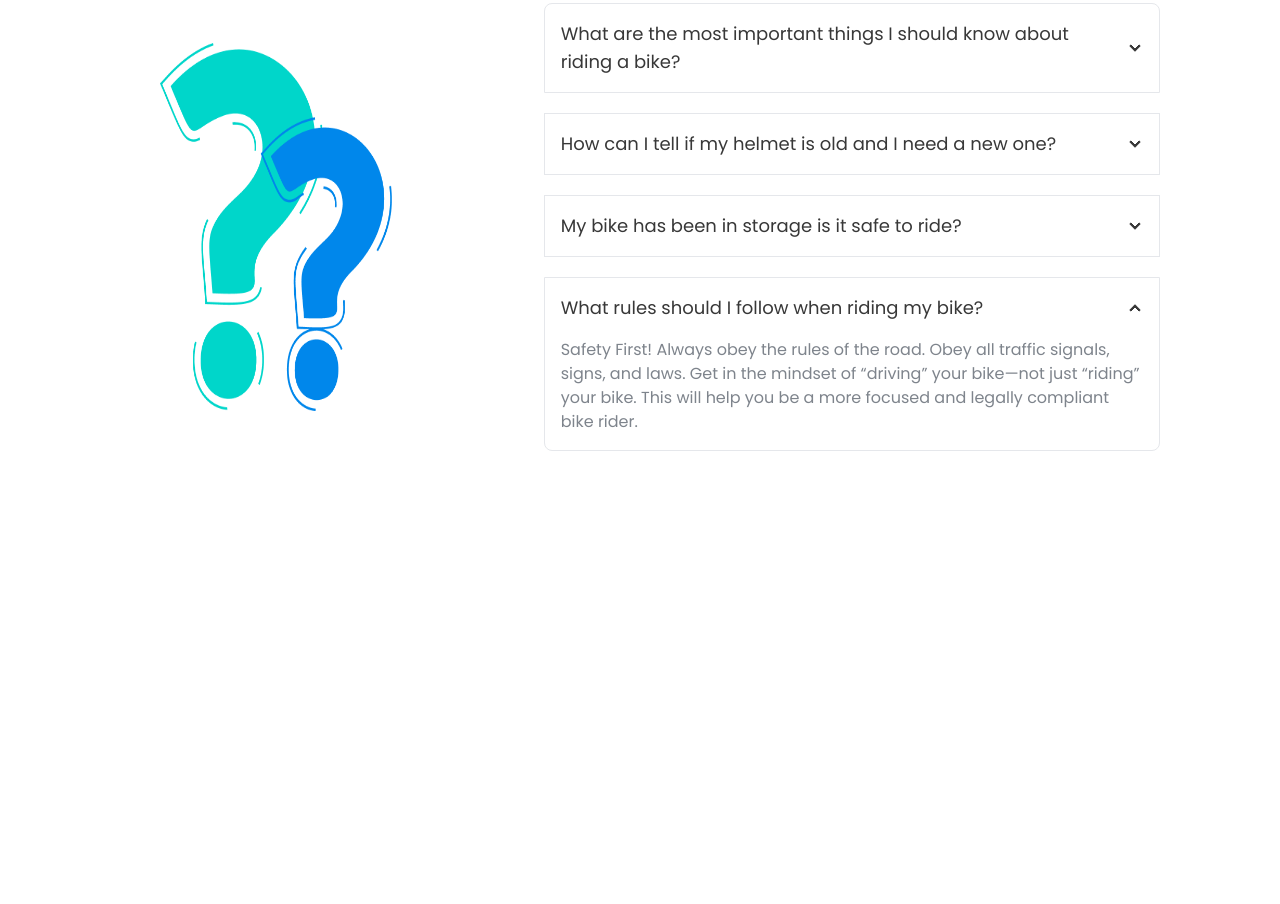
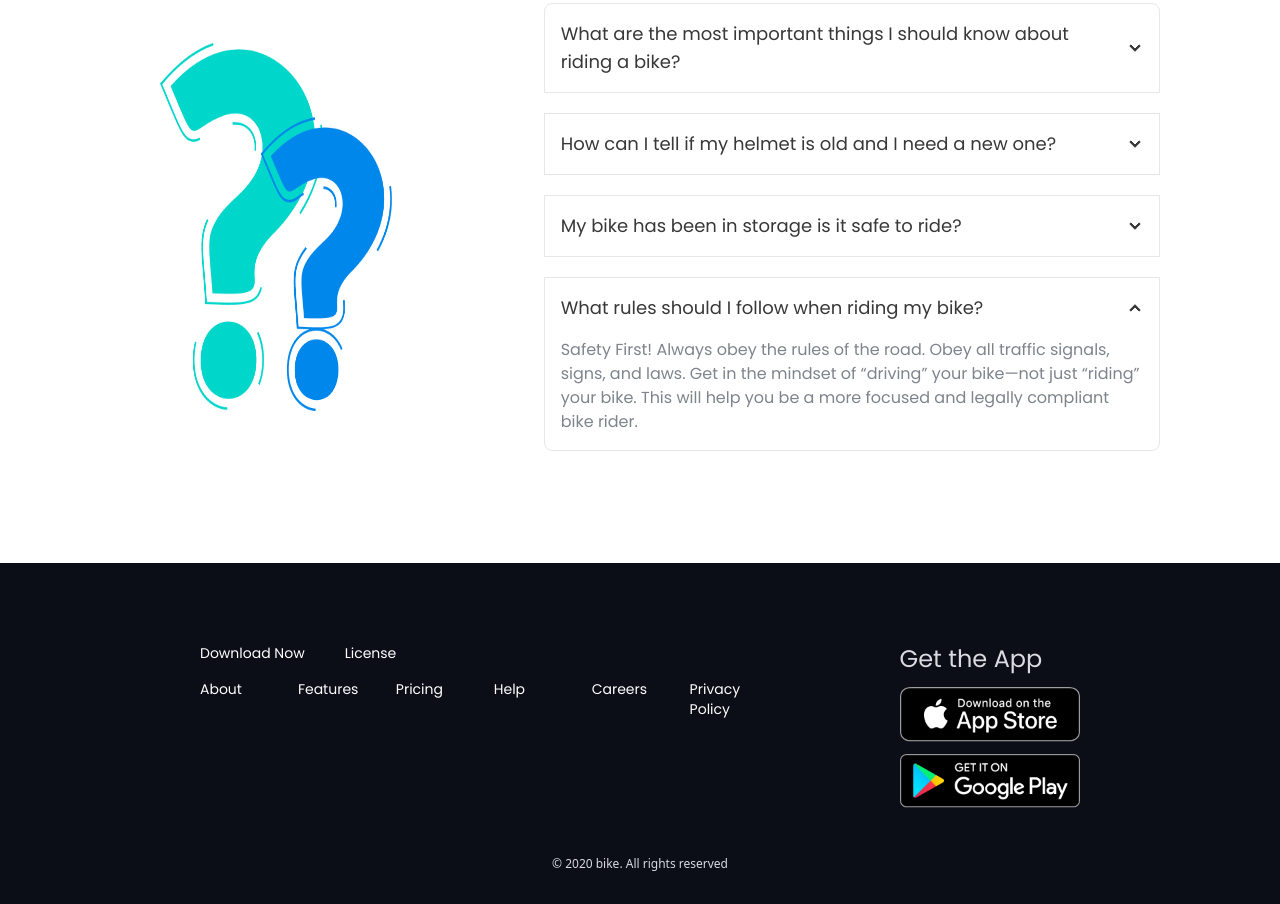
Before and after one commit to TKMuskan/biker-zone-with-daisyUI, a plain HTML site: page index.html in a window 1280 px wide. Shown: the part 2514-3418 px from the top of the page. Before the commit the page ends 2965 px from the top, so only its background shows below. Drawn offline with nearby package versions, Linux system fonts and the light colour scheme.

Commit message:
added footer

```diff
--- a/index.html
+++ b/index.html
@@ -12,7 +12,7 @@
     <link rel="preconnect" href="https://fonts.googleapis.com">
     <link rel="preconnect" href="https://fonts.gstatic.com" crossorigin>
     <link
-        href="https://fonts.googleapis.com/css2?family=Inter:wght@400;600&family=Poppins:wght@400;500;600;700;800&display=swap"
+        href="https://fonts.googleapis.com/css2?family=Inter:wght@400;600&family=Manrope:wght@200;300;400&family=Poppins:wght@400;500;600;700;800&display=swap"
         rel="stylesheet">
     <title>Biker Zone</title>
     <!-- Tailwind custo classes -->
@@ -44,11 +44,15 @@
         .font-inter {
             font-family: 'Poppins', sans-serif;
         }
+
+        .font-manrope {
+            font-family: 'Poppins', sans-serif;
+        }
     </style>
 </head>
 
-<body class="font-poppins">
-    <header class="container mx-auto px-6 lg:px-28">
+<body>
+    <header class="container mx-auto px-6 lg:px-28 font-poppins">
         <nav>
             <div class="navbar 2xl:py-20">
                 <div class="flex-1">
@@ -171,7 +175,7 @@
             </div>
         </div>
     </header>
-    <main class="container mx-auto lg:px-10">
+    <main class="container mx-auto lg:px-10 font-poppins">
         <!-- Featured Bike Section -->
         <!-- full okay -->
         <section class="pt-20">
@@ -310,7 +314,8 @@
                             What are the most important things I should know about riding a bike?
                         </div>
                         <div class="collapse-content">
-                            <p class="text-[#7E848C] text-base">Safety First! Always obey the rules of the road. Obey all traffic
+                            <p class="text-[#7E848C] text-base">Safety First! Always obey the rules of the road. Obey
+                                all traffic
                                 signals, signs, and laws. Get in the mindset of “driving” your bike—not just “riding”
                                 your bike. This will help you be a more focused and legally compliant bike rider.</p>
                         </div>
@@ -321,7 +326,8 @@
                             How can I tell if my helmet is old and I need a new one?
                         </div>
                         <div class="collapse-content">
-                            <p class="text-[#7E848C] text-base">Safety First! Always obey the rules of the road. Obey all traffic
+                            <p class="text-[#7E848C] text-base">Safety First! Always obey the rules of the road. Obey
+                                all traffic
                                 signals, signs, and laws. Get in the mindset of “driving” your bike—not just “riding”
                                 your bike. This will help you be a more focused and legally compliant bike rider.</p>
                         </div>
@@ -332,7 +338,8 @@
                             My bike has been in storage is it safe to ride?
                         </div>
                         <div class="collapse-content">
-                            <p class="text-[#7E848C] text-base">Safety First! Always obey the rules of the road. Obey all traffic
+                            <p class="text-[#7E848C] text-base">Safety First! Always obey the rules of the road. Obey
+                                all traffic
                                 signals, signs, and laws. Get in the mindset of “driving” your bike—not just “riding”
                                 your bike. This will help you be a more focused and legally compliant bike rider.</p>
                         </div>
@@ -343,17 +350,51 @@
                             What rules should I follow when riding my bike?
                         </div>
                         <div class="collapse-content">
-                            <p class="text-[#7E848C] text-base">Safety First! Always obey the rules of the road. Obey all traffic
+                            <p class="text-[#7E848C] text-base">Safety First! Always obey the rules of the road. Obey
+                                all traffic
                                 signals, signs, and laws. Get in the mindset of “driving” your bike—not just “riding”
                                 your bike. This will help you be a more focused and legally compliant bike rider.</p>
                         </div>
                     </div>
                 </div>
             </div>
-
         </section>
-
     </main>
+    <footer class="bg-[#0B0D17]">
+        <div class=" lg:m-28 lg:mb-0 xl:mx-44 2xl:mx-[650px] px-6 pt-14 lg:pt-20">
+            <div class="flex flex-col lg:flex-row justify-between lg:gap-40">
+                <div class=" text-white font-manrope font-extralight text-xs md:text-lg lg:text-sm space-y-4">
+                    <div>
+                        <ul class="flex gap-10  md:gap-28 lg:gap-10">
+                            <li><a href="">Download Now</a></li>
+                            <li><a href="">License</a></li>
+                        </ul>
+                    </div>
+                    <div class="">
+                        <ul class="grid grid-cols-3 lg:grid-cols-6 justify-between lg:gap-12">
+                            <li><a href="">About</a></li>
+                            <li><a href="">Features</a></li>
+                            <li><a href="">Pricing</a></li>
+                            <li><a href="">Help</a></li>
+                            <li><a href="">Careers</a></li>
+                            <li><a href="">Privacy Policy</a></li>
+                        </ul>
+                    </div>
+                </div>
+                <div class="py-16 lg:py-0">
+                    <div>
+                        <h2 class="text-[#D9DBE1] text-xl md:text-2xl lg:text-2xl font-manrope font-extralight">Get the App</h2>
+                    </div>
+                    <div>
+                        <a href=""><img src="images/others/ios.png" alt="" class="pr-40 lg:pr-0 py-3"></a>
+                        <a href=""><img src="images/others/android.png" alt="" class="pr-40 lg:pr-0"></a>
+                    </div>
+                </div>
+            </div>
+        <div class="pb-8 lg:pt-12">
+            <p class="text-xs 2xl:text-sm text-center text-[#D9DBE1]">&copy; 2020 bike. All rights reserved</p>
+        </div>
+        </div>
+    </footer>
 </body>
-
 </html>
```
